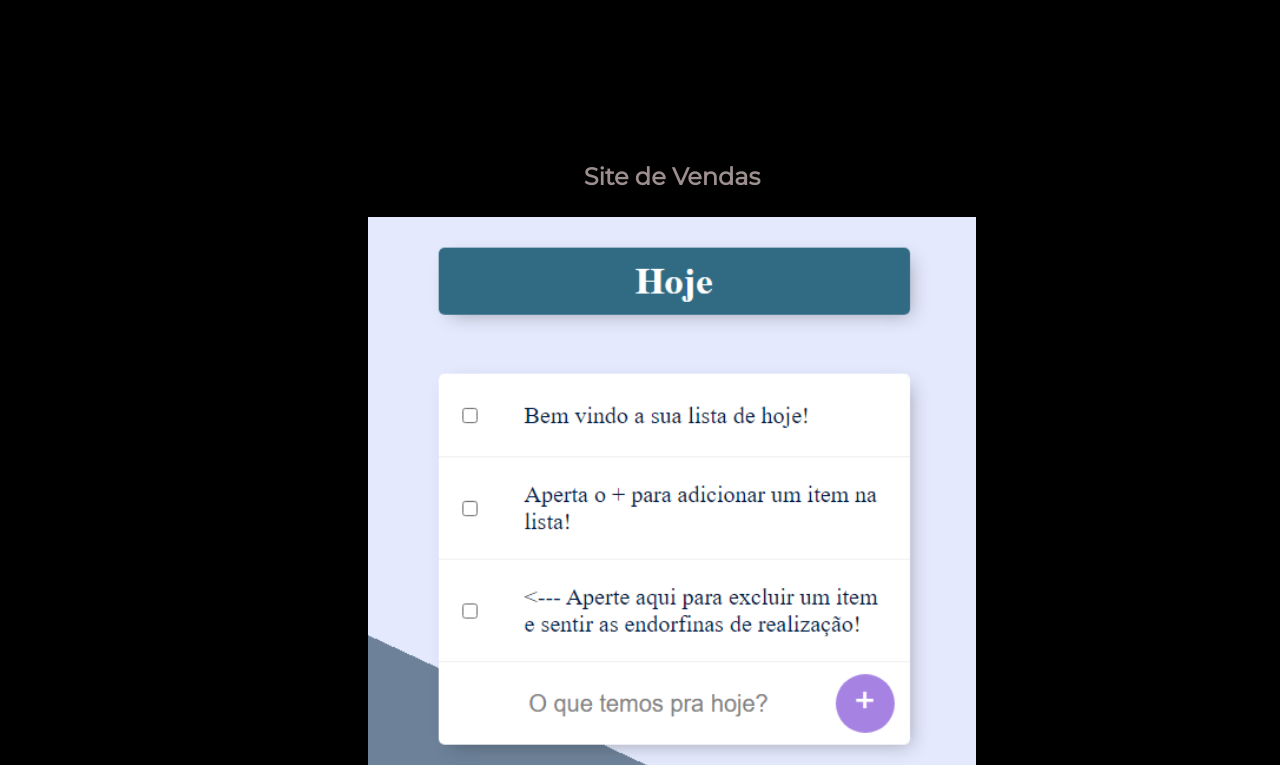
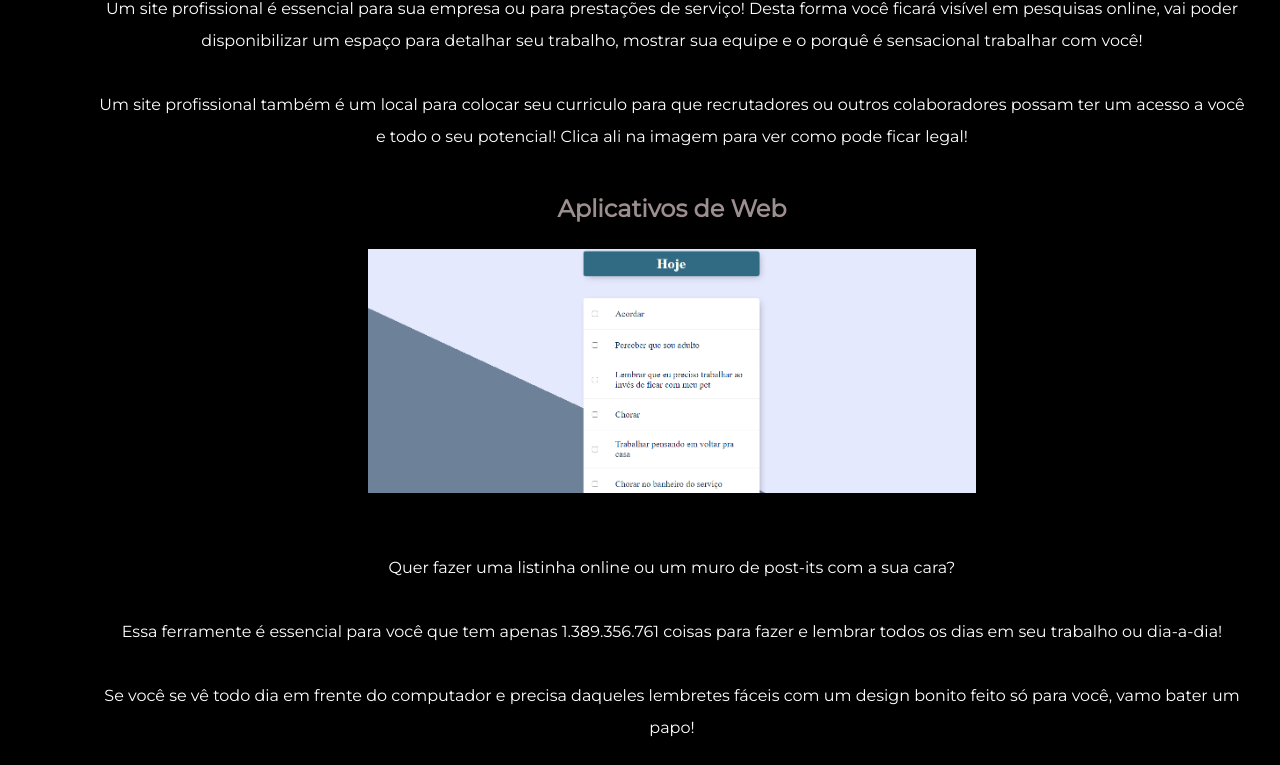
Before and after one commit to Lukelupus/react-professional-resume, a React (Create React App) app: page /services in a window 1280 px wide. Shown: the part 1875-2640 px from the top of the page. Built offline with nearby package versions, Linux system fonts and the light colour scheme.

Commit message:
resume/prfessional page complete for mobile

```diff
--- a/public/styles/styles.css
+++ b/public/styles/styles.css
@@ -514,7 +514,7 @@ a:hover {
 .service-container {
     display: flex;
     flex-direction: column;
-    margin: 4rem 2rem;
+    margin: 2rem 2rem;
     gap: 2rem;
 }
 
--- a/src/pages/Home.jsx
+++ b/src/pages/Home.jsx
@@ -10,7 +10,7 @@ function Home() {
                 <h1 className="home-title">Lucas Moreira Botelho</h1>
                 <h3 className="home-subtitle">Desenvolvedor</h3>
                 <p className="home-text first">Quer criar seu site pessoal, empresarial ou página de aterrisagem? Clica na minha aba de serviços!</p>
-                <p className="home-text second">Mas se você só quer conhecer mais sobre mim, clica no meu <Link to="/profile" className="landing-profile">perfil</Link> ou em uma das minhas redes sociais abaixo! Te vejo lá!</p>
+                <p className="home-text second">Mas se você quiser só me conhecer, clica no meu <Link to="/profile" className="landing-profile">perfil</Link>!</p>
                 <div className="social">
                     <a
                         className="float"
--- a/src/pages/Services.jsx
+++ b/src/pages/Services.jsx
@@ -38,12 +38,15 @@ function Services() {
                 <h2 id="professional-site">Site Profissional</h2>
                 <a href="https://stark-taiga-49270.herokuapp.com/" target="_blank" rel="noopener noreferrer"><img className="service-img" src="images/professional-site.png" alt="site web profissional"></img></a>
                 <div className="service-container">
-                    <p className="service-info"></p>
+                    <p className="service-info">Um site profissional é essencial para sua empresa ou para prestações de serviço! Desta forma você ficará visível em pesquisas online, vai poder disponibilizar um espaço para detalhar seu trabalho, mostrar sua equipe e o porquê é sensacional trabalhar com você!</p>
+                    <p className="service-info">Um site profissional também é um local para colocar seu curriculo para que recrutadores ou outros colaboradores possam ter um acesso a você e todo o seu potencial! Clica ali na imagem para ver como pode ficar legal!</p>
                 </div>
-                <h2 id="online-store">Site de Vendas</h2>
+                <h2 id="online-store">Aplicativos de Web</h2>
                 <a href="https://calm-savannah-08177.herokuapp.com/" target="_blank" rel="noopener noreferrer"><img className="service-img" src="images/todo-list.png" alt="venda compra loja virtual"></img></a>
                 <div className="service-container">
-                <p className="service-info"></p>
+                    <p className="service-info">Quer fazer uma listinha online ou um muro de post-its com a sua cara?</p>
+                    <p className="service-info">Essa ferramente é essencial para você que tem apenas 1.389.356.761 coisas para fazer e lembrar todos os dias em seu trabalho ou dia-a-dia!</p>
+                    <p className="service-info">Se você se vê todo dia em frente do computador e precisa daqueles lembretes fáceis com um design bonito feito só para você, vamo bater um papo!</p>
                 </div>
                 <h2> Ainda com dúvida? Me chama pra um papo em qualquer uma das redes abaixo:</h2>
             </div>
```
Also changed, not shown: public/images/todo-list.PNG.
